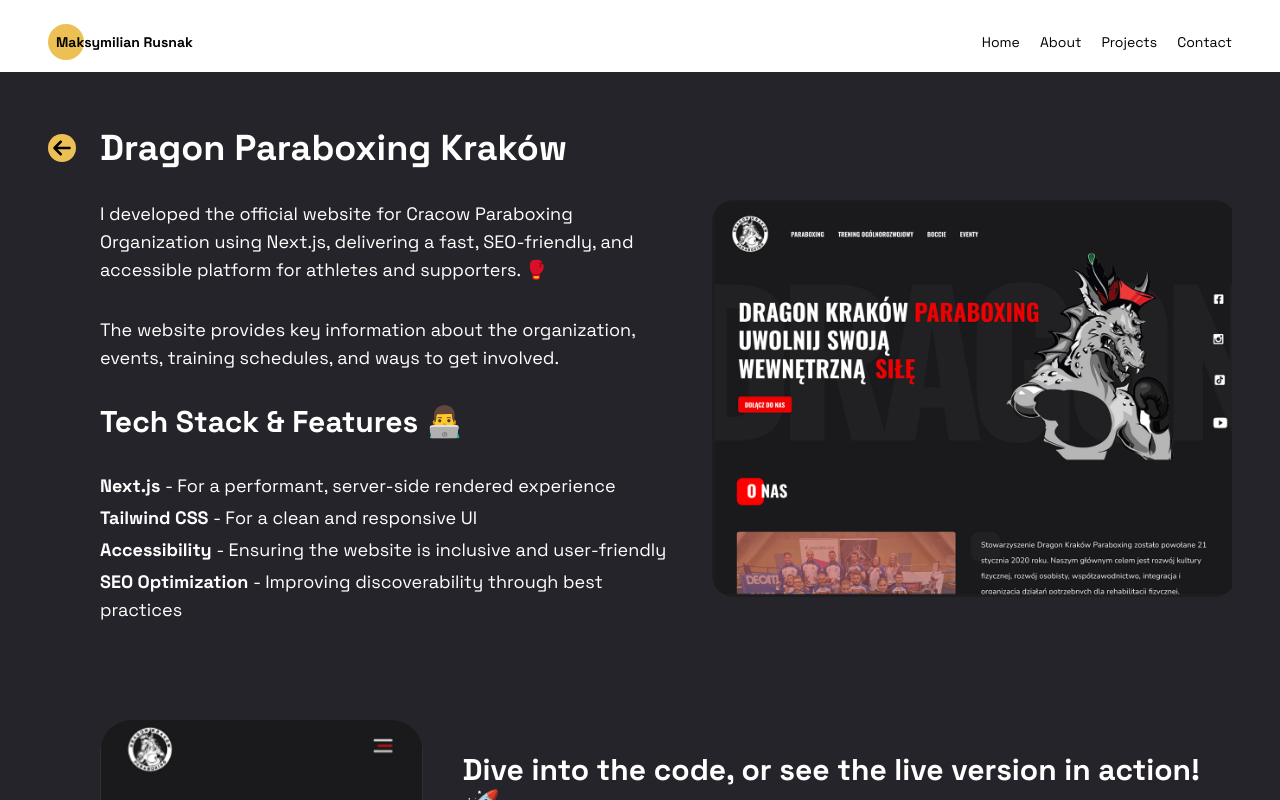
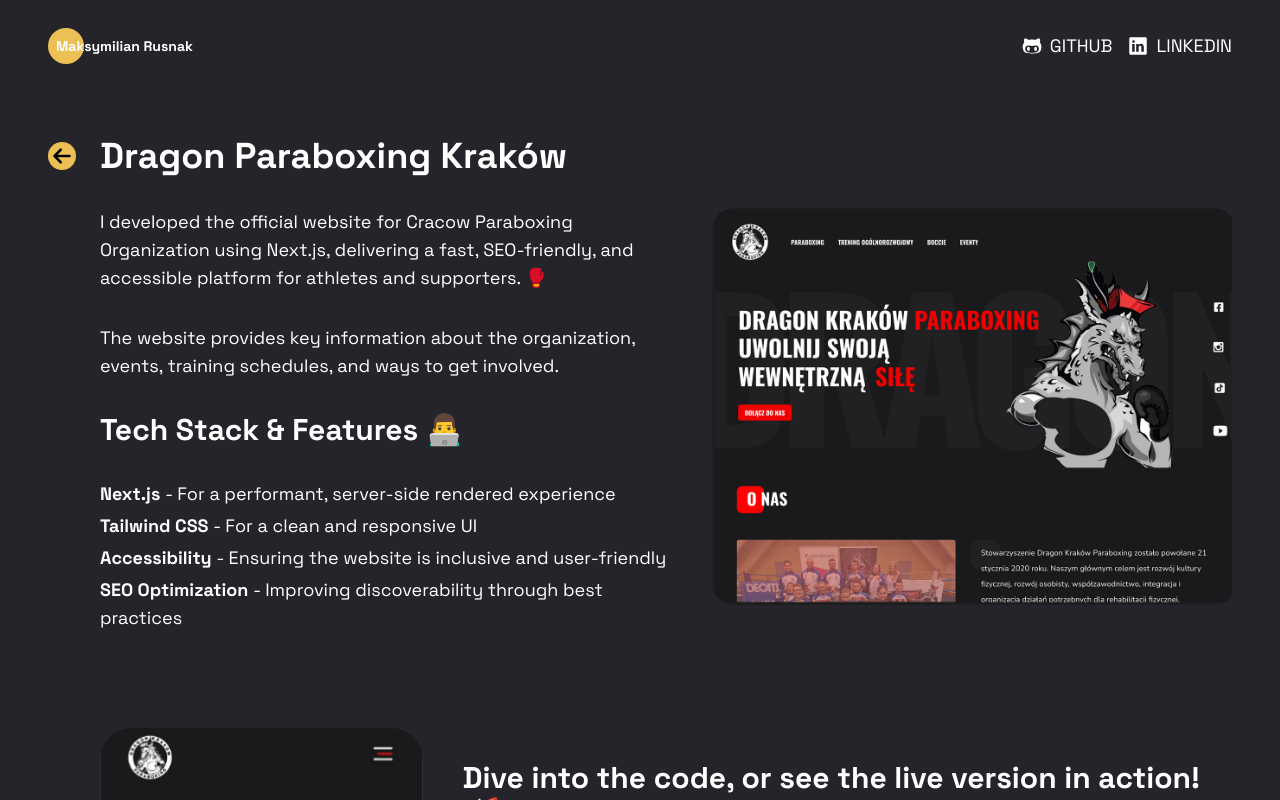
Before and after one commit to Ontonieja/portfolio, a Next.js app: page /projects/dragon in a window 1280 px wide. Shown: the top 800 px of the page. Built offline with nearby package versions, Linux system fonts and the light colour scheme.

Commit message:
adjust navbar to project page

```diff
--- a/src/components/Header/Navbar.tsx
+++ b/src/components/Header/Navbar.tsx
@@ -5,9 +5,18 @@ import NavLinksWithIntersection from "./NavLinksWithIntersection";
 import { cn } from "@/lib/utils";
 import Link from "next/link";
 import MobileNav from "./MobileNav";
+import { usePathname } from "next/navigation";
+import SocialLink from "../ui/SocialLink";
+import { FaGithubAlt } from "react-icons/fa6";
+import { IoLogoLinkedin } from "react-icons/io5";
 
-export default function Navbar() {
+export default function Navbar({
+  backgroundColor,
+}: {
+  backgroundColor?: string;
+}) {
   const [scrolled, setScrolled] = useState(false);
+  const isProjectPage = usePathname().startsWith("/projects");
 
   useEffect(() => {
     const handleScroll = () => {
@@ -24,19 +33,45 @@ export default function Navbar() {
   return (
     <header
       className={cn(
-        "left-0 text-sm w-full py-5 sticky px-6 xl:px-12 sm:mt-3 transition-all duration-300 top-0 z-50 bg-white",
-        scrolled ? "bg-white shadow-xl" : "bg-transparent"
+        "left-0 text-sm w-full py-5 sticky px-4 xl:px-12 transition-all duration-300 top-0 z-50 bg-white",
+        scrolled ? "bg-white shadow-xl" : "bg-transparent",
+        isProjectPage && "text-white",
+        backgroundColor && backgroundColor
       )}
     >
-      <nav className="flex justify-between items-center w-full max-w-1920 mx-auto">
+      <nav
+        className={cn(
+          "flex justify-between items-center w-full  mx-auto sm:pt-3",
+          isProjectPage ? "max-w-[1512px]" : "max-w-[1920px]"
+        )}
+      >
         <div className="relative bg-transparent">
           <Link className="font-bold ml-2 z-50" href={"/"}>
             Maksymilian Rusnak
           </Link>
-          <div className="absolute w-9 h-9 -z-10 bg-primary-orange rounded-full top-1/2 left-0 transform  -translate-y-1/2"></div>
+          <div className="absolute w-9 h-9 -z-10  rounded-full top-1/2 left-0 transform bg-primary-orange -translate-y-1/2"></div>
         </div>
         <div className="hidden sm:flex items-center gap-5">
-          <NavLinksWithIntersection />
+          {!isProjectPage ? (
+            <NavLinksWithIntersection />
+          ) : (
+            <div className="flex gap-4">
+              <>
+                <SocialLink
+                  href="https://github.com/Ontonieja"
+                  Icon={FaGithubAlt}
+                  text="Github"
+                  isProjectPage={isProjectPage}
+                />
+                <SocialLink
+                  href="https://www.linkedin.com/in/maksymilian-rusnak/"
+                  Icon={IoLogoLinkedin}
+                  text="Linkedin"
+                  isProjectPage={isProjectPage}
+                />
+              </>
+            </div>
+          )}
         </div>
         <MobileNav />
       </nav>
```
